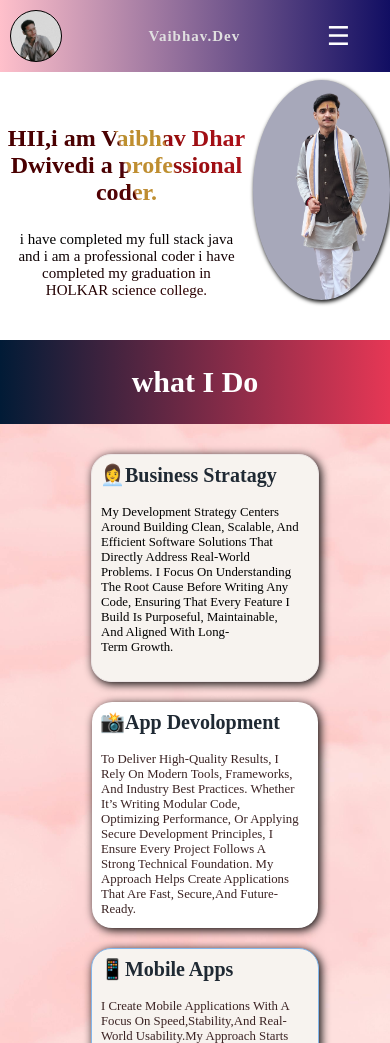
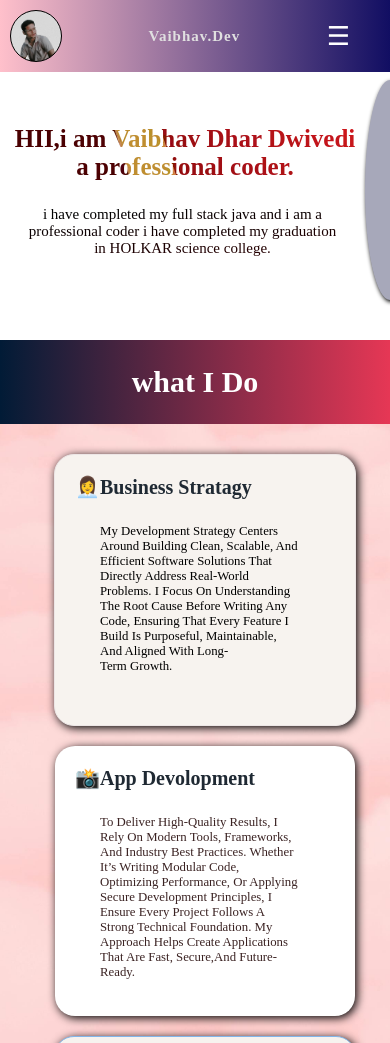
Before and after one commit to vaibhavdhardwivedi6-netizen/Portfolio-Resume, a plain HTML site: page index.html in a window 390 px wide. Shown: the top 1043 px of the page. Drawn offline with Linux system fonts and the light colour scheme.

Commit message:
Changes Save

```diff
--- a/responsive.css
+++ b/responsive.css
@@ -16,16 +16,21 @@ img {
 }
 
 /* ---------- HEADER (About + Image) ---------- */
- /* .header {
-  display: flex;
-  flex-wrap: wrap;
-} */
+
  @media (max-width: 768px) {
   .menu-btn {
     display: inline;
     margin-right: 50px;
   }
+   #About{
+    font-size: 25px;
+    width: 350px;
+    padding-left: 5px;
+   }
+   .p1{
+    font-size: 15px;
 
+   }
   .nav-menu {
     position: absolute;
     top: 70px;
@@ -42,6 +47,10 @@ img {
   .nav-menu.active {
     display: flex;
   }
+  .r{
+    padding-right: 50px;
+  }
+
 
 }
 
@@ -59,7 +68,7 @@ img {
   }
 
   .r {
-    float: none;
+
     margin: 30px auto 0 auto;
   }
 
@@ -112,18 +121,27 @@ img {
 }
 
 /* ---------- ALL CARDS / ITEMS ---------- */
-/* l1 l2 l3 r1 r2 r3 */
-/* .l1, .l2, .l3,
-.r1, .r2, .r3, */
+ /* l1 l2 l3 r1 r2 r3  */
+ .l1, .l2, .l3,
+.r1, .r2, .r3,
 /* item1–item11 */
-/* .item1, .item2, .item3, .item4,
+.item1, .item2, .item3, .item4,
 .item5, .item6, .item7, .item8,
-.item9, .item10, .item11, */
+.item9, .item10, .item11,
 /* v i a */
  .v, .i, .a {
   width: 100%;
   max-width: 260px;
+  height: 230px;
+  padding: 20px;
 }
+ .p2,.p3,.p4,.p5,.p6{
+  padding: 25px;
+  font-size:auto;
+ }
+ h6{
+  padding: 25px;
+ }
 
 /* ---------- SMALL MOBILE ---------- */
  @media (max-width: 576px) {
@@ -149,4 +167,5 @@ img {
   .box4 {
     padding: 30px 10px;
   }
+
 }
```
